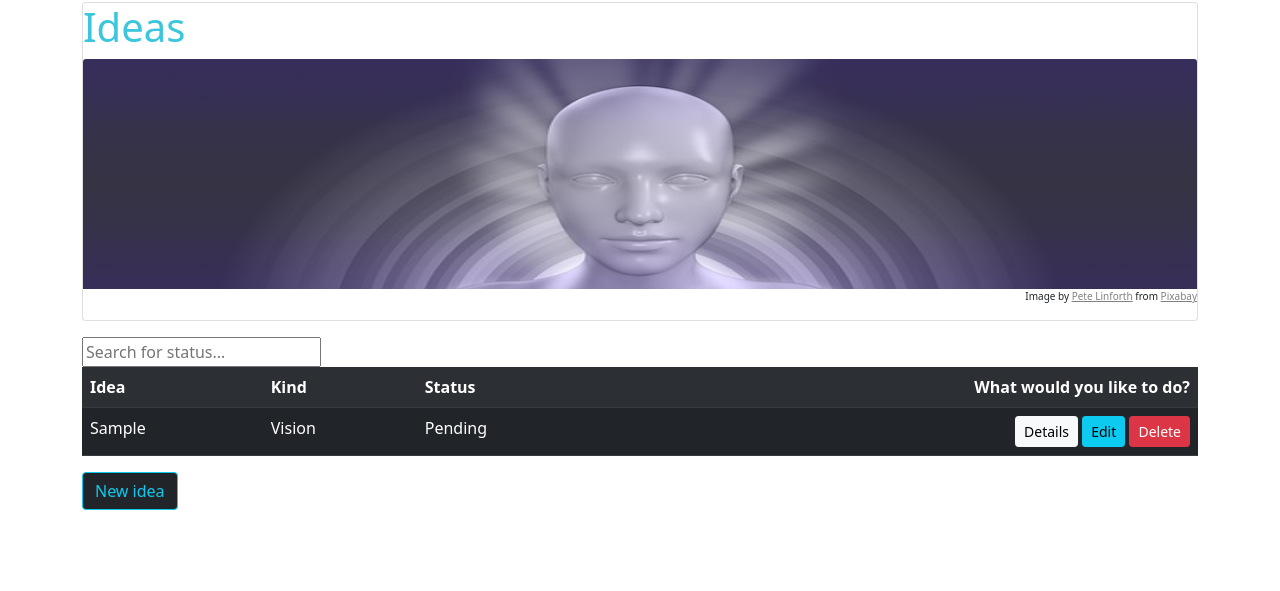
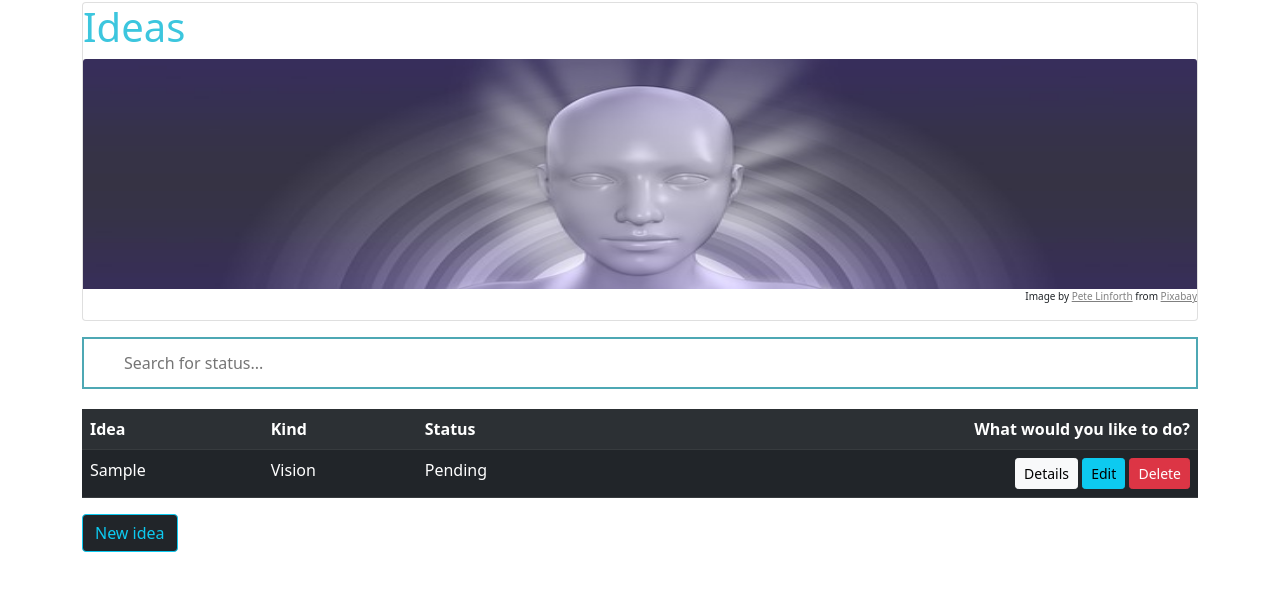
Before and after one commit to codeamazone/miu-app, a Django app: page /ideas/ in a window 1280 px wide. Shown: the part 78-669 px from the top of the page. Run offline with Django 3.2, Linux system fonts and the light colour scheme; tables that the repository leaves empty hold one stand-in row (values such as "Sample post"); parts of the project's set-up code (start-up, migrations or seed data) failed here and were passed over; some libraries are stand-ins or nearby versions.

Commit message:
added filter function (JS) to idea list template

```diff
--- a/static/css/style.css
+++ b/static/css/style.css
@@ -22,3 +22,13 @@
   /* height: 1000px; */
   padding: 0 15% 15% 15%;
 }
+
+#filterInput {
+  background-position: 10px 10px;
+  background-repeat: no-repeat;
+  width: 100%;
+  font-size: 16px;
+  padding: 12px 20px 12px 40px;
+  border: 1px solid rgb(182, 230, 236);
+  margin-bottom: 12px;
+}
--- a/templates/idea_list.html
+++ b/templates/idea_list.html
@@ -19,8 +19,8 @@
         Pixabay</a>
     </p>
 </div>
-<input type="text" id="filterInput" onkeyup="filterStatus()" placeholder="Search for status..." title="Type in a status">
-<table class="table table-dark table-striped" id="ideaTable">
+<input type="text" id="filterInput" onkeyup="filterStatus()" placeholder="Search for status..." title="Type in a status" style="margin-bottom: 20px; border: 2px solid rgb(78, 168, 180);">
+<table id="ideaTable" class="table table-dark table-striped">
     <tr>
         <th>Idea</th>
         <th>Kind</th>
@@ -52,18 +52,18 @@
             td,
             i,
             txtValue;
-        input = getElementbyId('filterInput');
+        input = document.getElementById("filterInput");
         filter = input.value.toUpperCase();
-        table = getElementbyId('ideaTable');
-        tr = document.getElementsByTagName('tr');
+        table = document.getElementById("ideaTable");
+        tr = table.getElementsByTagName("tr");
         for (i = 0; i < tr.length; i++) {
-            td = tr[i].getElementsByTagName('td')[2];
+            td = tr[i].getElementsByTagName("td")[2];
             if (td) {
                 txtValue = td.textContent || td.innerText;
                 if (txtValue.toUpperCase().indexOf(filter) > -1) {
-                    tr[i].style.display = '';
+                    tr[i].style.display = "";
                 } else {
-                    tr[i].style.display = 'none';
+                    tr[i].style.display = "none";
                 }
             }
         }
```
